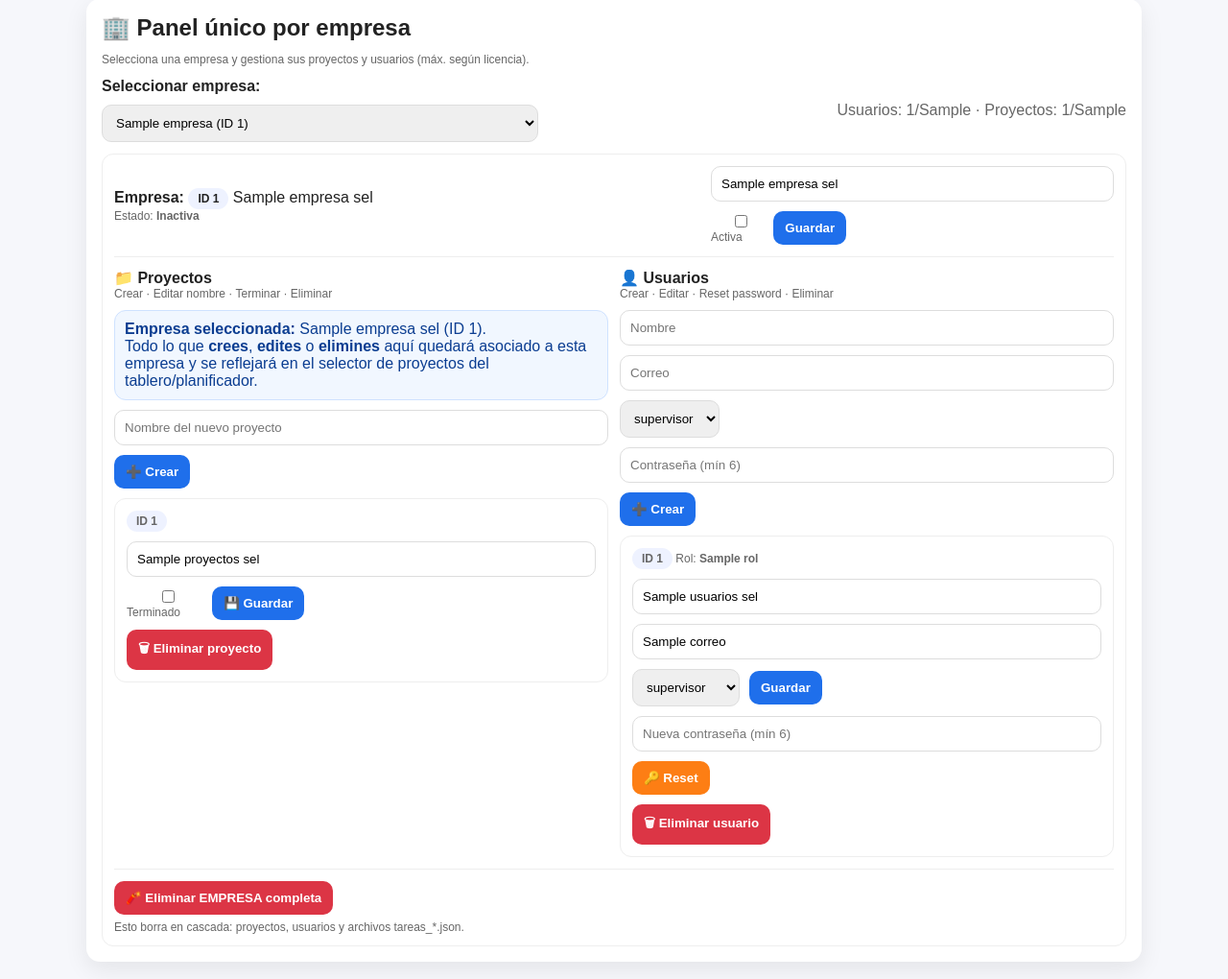
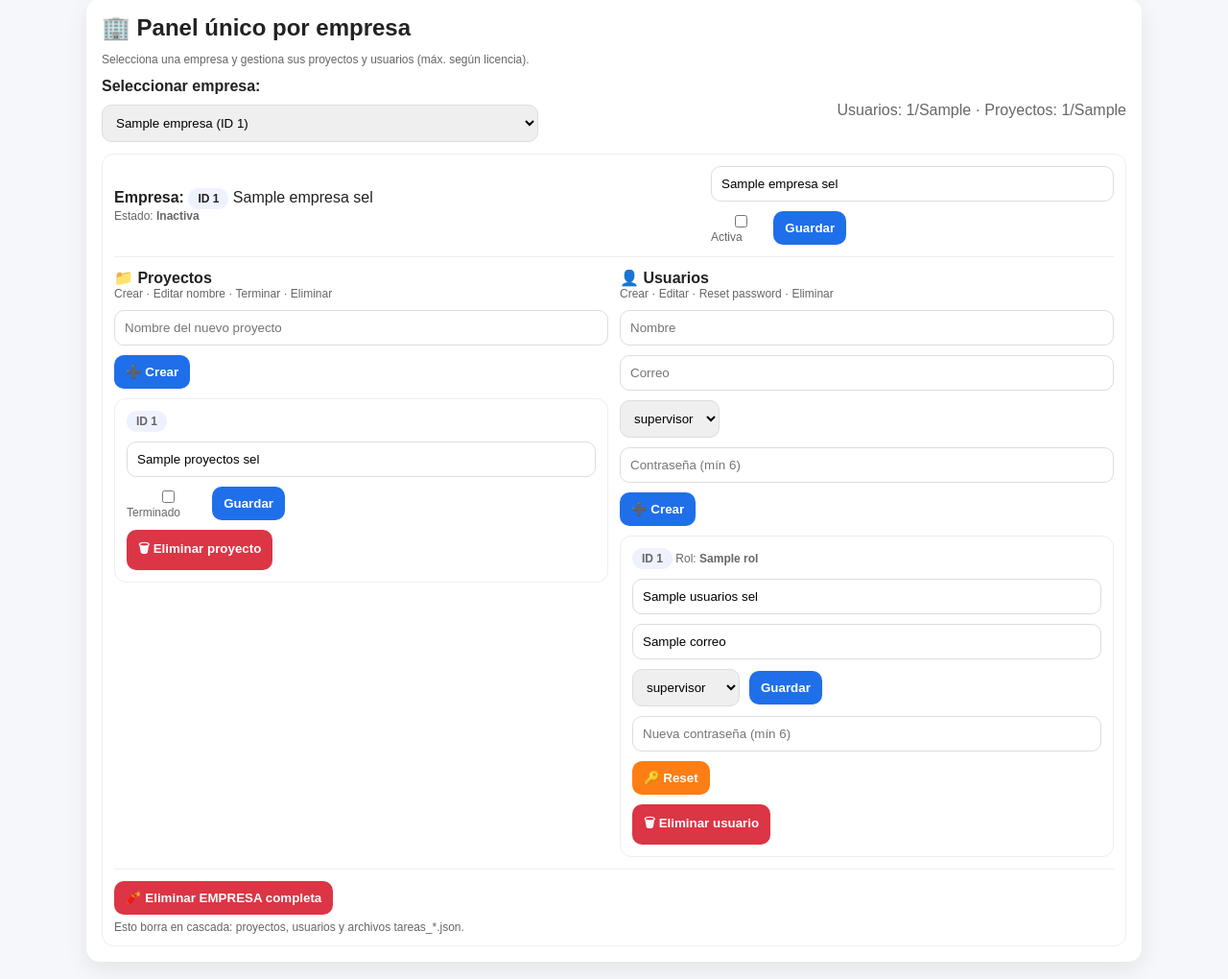
Before and after one commit to Juanmaq7030/gestor-tareas, a Flask app: template templates/sa_config.html in a window 1280 px wide. Shown: the part 111-1131 px from the top of the page at 96% size. Run offline with Flask 3, Linux system fonts and the light colour scheme; the template is opened without the code that fills it: most values are stand-ins (such as "Sample title", 1, 10 or a date in 2020).

Commit message:
Update sa_config.html

```diff
--- a/templates/sa_config.html
+++ b/templates/sa_config.html
@@ -32,7 +32,6 @@
     .box{border:1px solid #eee; border-radius:12px; padding:12px; margin-top:10px;}
     .danger{background:#fff5f5; border-color:#ffd5d5;}
     .right-meta{margin-left:auto; display:flex; gap:10px; align-items:center; flex-wrap:wrap;}
-    .help{background:#f1f7ff; border:1px solid #cfe2ff; border-radius:12px; padding:10px; margin-top:10px; color:#0b3d91;}
   </style>
 </head>
 <body>
@@ -68,6 +67,7 @@
       <div style="display:flex; gap:12px; flex-wrap:wrap; align-items:center; margin:12px 0;">
         <form method="GET" action="{{ url_for('sa_config') }}" style="display:flex; gap:10px; align-items:center; flex-wrap:wrap;">
           <label style="font-weight:700;">Seleccionar empresa:</label>
+
           <select name="empresa_id" onchange="this.form.submit()" style="padding:10px; border-radius:10px; border:1px solid #ddd; min-width:280px;">
             {% for e in empresas %}
               <option value="{{ e.id }}" {% if empresa_sel and e.id == empresa_sel.id %}selected{% endif %}>
@@ -80,8 +80,8 @@
         {% if empresa_sel %}
           <div class="right-meta">
             <span style="color:#666;">
-              Usuarios: {{ usuarios_sel|length }}/{{ empresa_sel.licencia_max_usuarios }} ·
-              Proyectos: {{ proyectos_sel|length }}/{{ empresa_sel.licencia_max_proyectos }}
+              Usuarios: {{ (usuarios_sel|length) }}/{{ empresa_sel.licencia_max_usuarios }} ·
+              Proyectos: {{ (proyectos_sel|length) }}/{{ empresa_sel.licencia_max_proyectos }}
             </span>
           </div>
         {% endif %}
@@ -93,14 +93,17 @@
         </div>
       {% else %}
 
+        {# ✅ Jinja booleans: True/False #}
+        {% set empresa_activa = (empresa_sel.activa|default(True)) %}
+
         <!-- EMPRESA -->
-        <div class="box {% if empresa_sel.get('activa', true) == false %}danger{% endif %}">
+        <div class="box {% if empresa_activa == False %}danger{% endif %}">
           <div class="row" style="justify-content:space-between;">
             <div>
               <div><strong>Empresa:</strong> <span class="pill">ID {{ empresa_sel.id }}</span> {{ empresa_sel.nombre }}</div>
               <div class="mini">
                 Estado:
-                {% if empresa_sel.get('activa', true) %}
+                {% if empresa_activa %}
                   <strong>Activa</strong>
                 {% else %}
                   <strong>Inactiva</strong>
@@ -111,7 +114,7 @@
             <form class="row" method="POST" action="{{ url_for('sa_empresa_editar', empresa_id=empresa_sel.id) }}" style="min-width: 420px;">
               <input name="nombre" placeholder="Nombre empresa" value="{{ empresa_sel.nombre }}">
               <label class="mini w-auto">
-                <input type="checkbox" name="activa" {% if empresa_sel.get('activa', true) %}checked{% endif %}>
+                <input type="checkbox" name="activa" {% if empresa_activa %}checked{% endif %}>
                 Activa
               </label>
               <button class="btn primary w-auto" type="submit">Guardar</button>
@@ -126,16 +129,8 @@
               <strong>📁 Proyectos</strong>
               <div class="mini">Crear · Editar nombre · Terminar · Eliminar</div>
 
-              <!-- ✅ INSTRUCCIÓN CLARA: PROYECTOS ASOCIADOS A LA EMPRESA SELECCIONADA -->
-              <div class="help">
-                <strong>Empresa seleccionada:</strong> {{ empresa_sel.nombre }} (ID {{ empresa_sel.id }}).<br>
-                Todo lo que <strong>crees</strong>, <strong>edites</strong> o <strong>elimines</strong> aquí quedará asociado a esta empresa
-                y se reflejará en el selector de proyectos del tablero/planificador.
-              </div>
-
-              <!-- CREAR PROYECTO (asociado a empresa_sel) -->
               <form class="row" method="POST" action="{{ url_for('sa_proyecto_nuevo', empresa_id=empresa_sel.id) }}" style="margin-top:10px;">
-                <input name="nombre_proyecto" placeholder="Nombre del nuevo proyecto" required>
+                <input name="nombre_proyecto" placeholder="Nombre del nuevo proyecto">
                 <button class="btn primary w-auto" type="submit">➕ Crear</button>
               </form>
 
@@ -144,22 +139,21 @@
               {% endif %}
 
               {% for p in proyectos_sel %}
+                {% set p_terminado = (p.terminado|default(False)) %}
                 <div class="box" style="margin-top:10px;">
                   <div class="mini"><span class="pill">ID {{ p.id }}</span></div>
 
-                  <!-- EDITAR PROYECTO -->
                   <form class="row" method="POST" action="{{ url_for('sa_proyecto_editar', proyecto_id=p.id) }}" style="margin-top:10px;">
-                    <input name="nombre" placeholder="Nombre proyecto" value="{{ p.nombre }}" required>
+                    <input name="nombre" placeholder="Nombre proyecto" value="{{ p.nombre }}">
                     <label class="mini w-auto">
-                      <input type="checkbox" name="terminado" {% if p.get('terminado', false) %}checked{% endif %}>
+                      <input type="checkbox" name="terminado" {% if p_terminado %}checked{% endif %}>
                       Terminado
                     </label>
-                    <button class="btn primary w-auto" type="submit">💾 Guardar</button>
+                    <button class="btn primary w-auto" type="submit">Guardar</button>
                   </form>
 
-                  <!-- ELIMINAR PROYECTO -->
                   <form method="POST" action="{{ url_for('sa_proyecto_eliminar_post', proyecto_id=p.id) }}"
-                        onsubmit="return confirm('¿Eliminar este proyecto? También se borrará su archivo de tareas.');"
+                        onsubmit="return confirm('¿Eliminar proyecto y sus tareas?');"
                         style="margin-top:10px;">
                     <button class="btn red" type="submit">🗑 Eliminar proyecto</button>
                   </form>
@@ -173,13 +167,13 @@
               <div class="mini">Crear · Editar · Reset password · Eliminar</div>
 
               <form class="row" method="POST" action="{{ url_for('sa_usuario_nuevo', empresa_id=empresa_sel.id) }}" style="margin-top:10px;">
-                <input name="nombre" placeholder="Nombre" required>
-                <input name="correo" placeholder="Correo" type="email" required>
-                <select class="w-auto" name="rol" required>
+                <input name="nombre" placeholder="Nombre">
+                <input name="correo" placeholder="Correo" type="email">
+                <select class="w-auto" name="rol">
                   <option value="supervisor">supervisor</option>
                   <option value="ejecutor">ejecutor</option>
                 </select>
-                <input name="password" placeholder="Contraseña (mín 6)" type="text" required>
+                <input name="password" placeholder="Contraseña (mín 6)" type="text">
                 <button class="btn primary w-auto" type="submit">➕ Crear</button>
               </form>
 
@@ -192,9 +186,9 @@
                   <div class="mini"><span class="pill">ID {{ u.id }}</span> Rol: <strong>{{ u.rol }}</strong></div>
 
                   <form class="row" method="POST" action="{{ url_for('sa_usuario_editar', user_id=u.id) }}" style="margin-top:10px;">
-                    <input name="nombre" placeholder="Nombre" value="{{ u.nombre }}" required>
-                    <input name="correo" placeholder="Correo" value="{{ u.correo }}" required>
-                    <select class="w-auto" name="rol" required>
+                    <input name="nombre" placeholder="Nombre" value="{{ u.nombre }}">
+                    <input name="correo" placeholder="Correo" value="{{ u.correo }}">
+                    <select class="w-auto" name="rol">
                       <option value="supervisor" {% if u.rol=='supervisor' %}selected{% endif %}>supervisor</option>
                       <option value="ejecutor" {% if u.rol=='ejecutor' %}selected{% endif %}>ejecutor</option>
                       <option value="superadmin" {% if u.rol=='superadmin' %}selected{% endif %}>superadmin</option>
@@ -203,11 +197,13 @@
                   </form>
 
                   <form class="row" method="POST" action="{{ url_for('sa_usuario_reset_password', user_id=u.id) }}" style="margin-top:10px;">
-                    <input name="new_password" placeholder="Nueva contraseña (mín 6)" type="text" required>
+                    <input name="new_password" placeholder="Nueva contraseña (mín 6)" type="text">
                     <button class="btn orange w-auto" type="submit">🔑 Reset</button>
                   </form>
 
-                  <form method="POST" action="{{ url_for('sa_usuario_eliminar_post', user_id=u.id) }}" onsubmit="return confirm('¿Eliminar usuario?');" style="margin-top:10px;">
+                  <form method="POST" action="{{ url_for('sa_usuario_eliminar_post', user_id=u.id) }}"
+                        onsubmit="return confirm('¿Eliminar usuario?');"
+                        style="margin-top:10px;">
                     <button class="btn red" type="submit">🗑 Eliminar usuario</button>
                   </form>
                 </div>
@@ -217,7 +213,8 @@
 
           <div class="sep"></div>
 
-          <form method="POST" action="{{ url_for('sa_empresa_eliminar', empresa_id=empresa_sel.id) }}" onsubmit="return confirm('⚠️ Esto elimina empresa + proyectos + usuarios + tareas. ¿Continuar?');">
+          <form method="POST" action="{{ url_for('sa_empresa_eliminar', empresa_id=empresa_sel.id) }}"
+                onsubmit="return confirm('⚠️ Esto elimina empresa + proyectos + usuarios + tareas. ¿Continuar?');">
             <button class="btn red" type="submit">🧨 Eliminar EMPRESA completa</button>
             <div class="mini" style="margin-top:6px;">Esto borra en cascada: proyectos, usuarios y archivos tareas_*.json.</div>
           </form>
```
